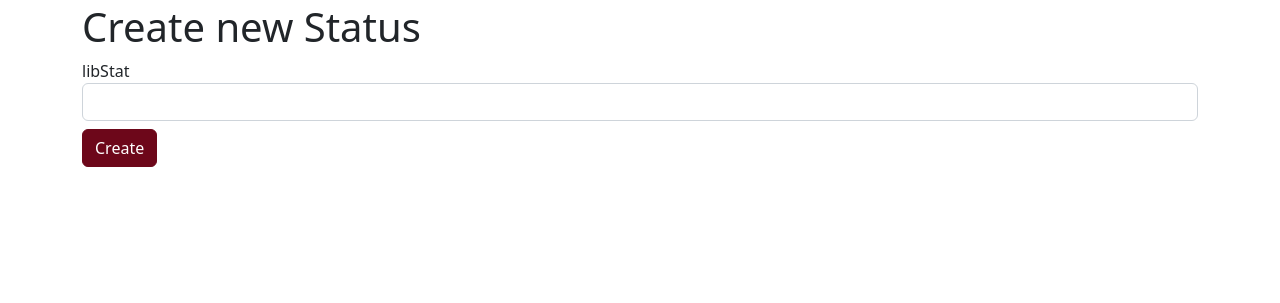
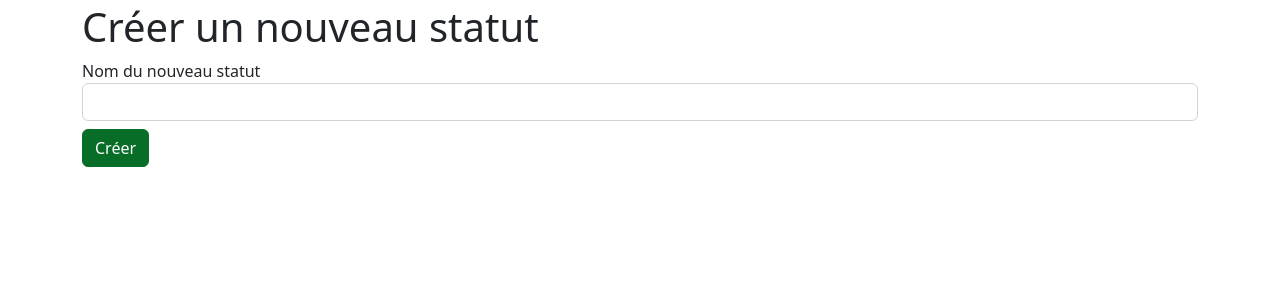
Before and after one commit to JuliieRdf/BA_G3, a PHP site: page /views/backend/status/create.php in a window 1280 px wide. Shown: the part 120-423 px from the top of the page. Run offline with PHP 8.4, Linux system fonts and the light colour scheme; a stand-in replaces the project's code that opens the database connection; some libraries are stand-ins or nearby versions.

Commit message:
front statut

```diff
--- a/source/css/dashboard.css
+++ b/source/css/dashboard.css
@@ -1,5 +1,12 @@
-.btn-primary {
-    background-color: #6D071A;
-    border-color: #6D071A;
+.btn-primary{
+    background-color:#074d6d;
+    border-color:#074d6d;
+    color: white;
 }
-.btn-danger { background-color: #550514;}
+.btn-danger { background-color:#6D071A;
+border-color:#6D071A;}
+
+.btn-success {
+    background-color: #076d27;
+    border-color: #076d27;
+}
--- a/views/backend/dashboard.php
+++ b/views/backend/dashboard.php
@@ -58,7 +58,7 @@ include '../../header.php';
                         <tr>
                             <td>Commentaires</td>
                             <td>
-                                <a href="/views/backend/comments/list.php" class="btn btn-primary disabled">Modifer</a>
+                                <a href="/views/backend/comments/list.php" class="btn btn-primary">Modifer</a>
 
                             </td>
                             <td>Gestion des commentaires</td>
@@ -66,7 +66,7 @@ include '../../header.php';
                         <tr>
                             <td>Likes</td>
                             <td>
-                                <a href="/views/backend/likes/list.php" class="btn btn-primary disabled">Modifer</a>
+                                <a href="/views/backend/likes/list.php" class="btn btn-primary">Modifer</a>
                             </td>
                             <td>Gestion des likes</td>
                         </tr>
--- a/views/backend/status/create.php
+++ b/views/backend/status/create.php
@@ -7,17 +7,17 @@ include '../../../header.php';
 <div class="container">
     <div class="row">
         <div class="col-md-12">
-            <h1>Create new Status</h1>
+            <h1>Créer un nouveau statut</h1>
         </div>
         <div class="col-md-12">
             <!--Form to create a new status-->
             <form action="<?php echo ROOT_URL . '/api/status/create.php' ?>" method="post">
                 <div class="form-group">
-                    <label for="libStat">libStat</label>
+                    <label for="libStat">Nom du nouveau statut</label>
                     <input id="libStat" class="form-control" type="text" name="libStat">
                 </div>
                 <div class="form-group mt-2">
-                    <button type="submit" class="btn btn-primary">Create</button>
+                    <button type="submit" class="btn btn-success">Créer</button>
                 </div>
             </form>
         </div>
--- a/views/backend/status/delete.php
+++ b/views/backend/status/delete.php
@@ -24,18 +24,18 @@ $libStat = sql_select("STATUT", "libStat", "numStat = $numStat")[0]['libStat'];
 <div class="container">
     <div class="row">
         <div class="col-md-12">
-            <h1>Delete Status</h1>
+            <h1>Supprimer le statut</h1>
         </div>
         <div class="col-md-12">
             <!--Form to delete status-->
             <form action="<?php echo ROOT_URL . '/api/status/delete.php' ?>" method="post">
                 <div class="form-group">
-                    <label for="libStat">libStat</label>
+                    <label for="libStat">Voulez vous vraiment supprimer le statut ?</label>
                     <input id="numStat" class="form-control" style="display: none;" type="text" name="numStat" value="<?php echo($numStat); ?>" readonly="readonly">
                     <input id="libStat" class="form-control" type="text" name="libStat" value="<?php echo($libStat); ?>" readonly="readonly">
                 </div>
                 <div class="form-group mt-2">
-                    <button type="submit" class="btn btn-danger">Confirm Deletion ?</button>
+                    <button type="submit" class="btn btn-danger">Supprimer</button>
                 </div>
             </form>
         </div>
--- a/views/backend/status/edit.php
+++ b/views/backend/status/edit.php
@@ -24,18 +24,18 @@ $libStat = sql_select("STATUT", "libStat", "numStat = $numStat")[0]['libStat'];
 <div class="container">
     <div class="row">
         <div class="col-md-12">
-            <h1>Edit Status</h1>
+            <h1>Modifier un statut</h1>
         </div>
         <div class="col-md-12">
             <!--Form to delete status-->
             <form action="<?php echo ROOT_URL . '/api/status/edit.php' ?>" method="post">
                 <div class="form-group">
-                    <label for="libStat">libStat</label>
+                    <label for="libStat">Nom du statut</label>
                     <input id="numStat" class="form-control" style="display: none;" type="text" name="numStat" value="<?php echo($numStat); ?>" readonly="readonly">
                     <input id="libStat" class="form-control" type="text" name="libStat">
                 </div>
                 <div class="form-group mt-2">
-                    <button type="submit" class="btn btn-danger">Edit</button>
+                    <button type="submit" class="btn btn-success">Valider</button>
                 </div>
             </form>
         </div>
--- a/views/backend/status/list.php
+++ b/views/backend/status/list.php
@@ -40,6 +40,3 @@ $statuses = sql_select("STATUT", "*");
             <a href="create.php" class="btn btn-success">Créer</a>
         </div>
     </div>
-
-<?php
-include '../../../footer.php'; // contains the footer
```
